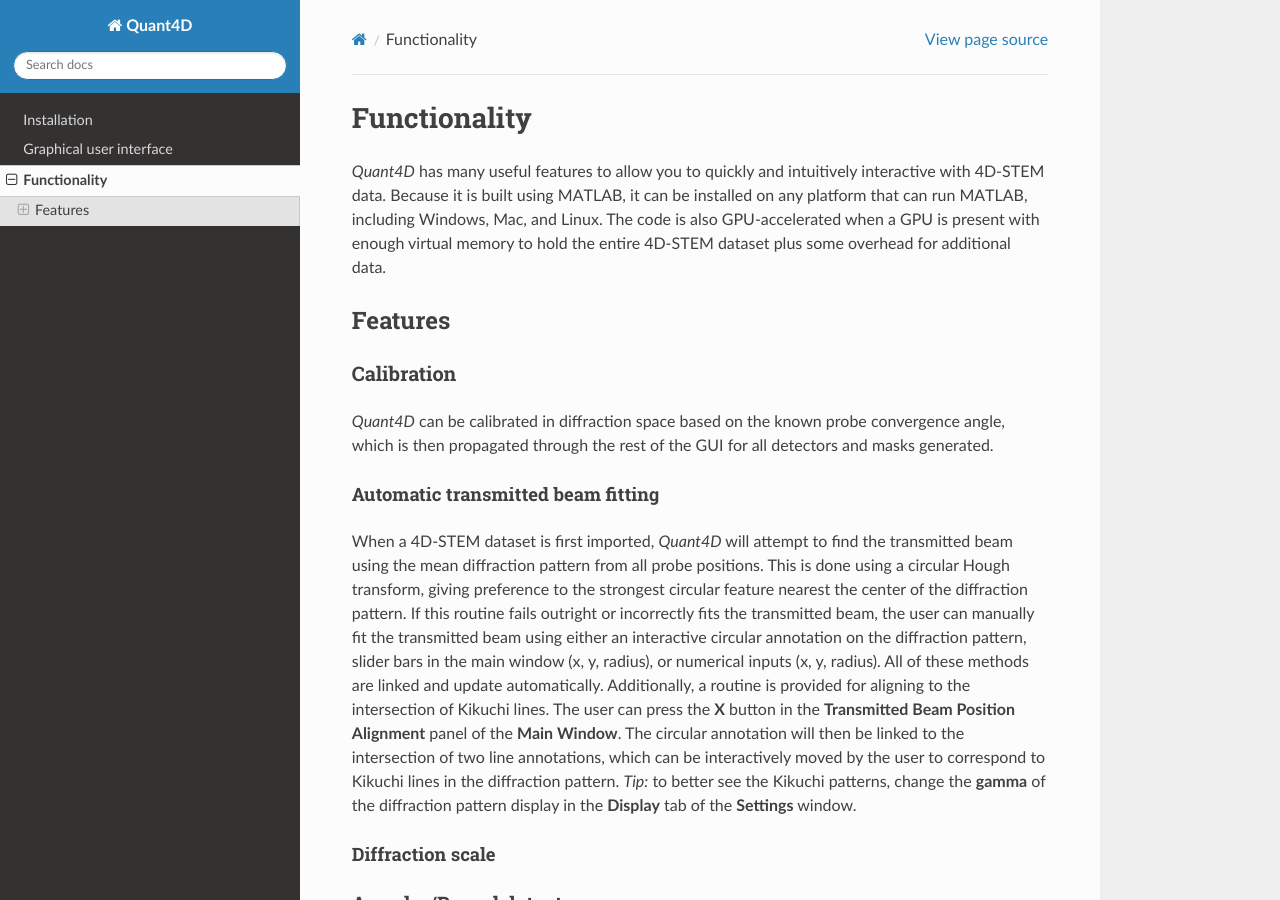
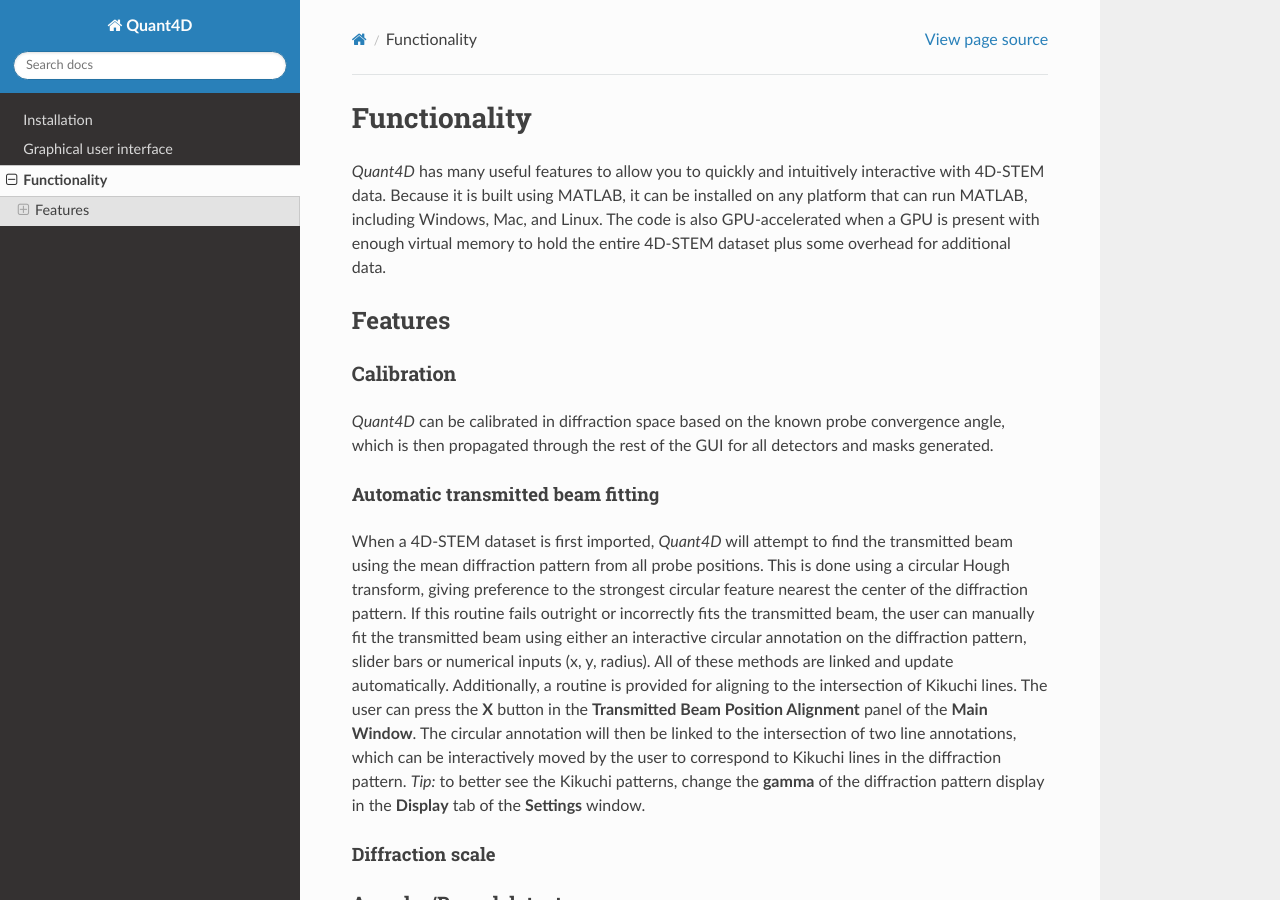
Before and after one commit to bryandesser/Quant4D, a Sphinx documentation site: the page built from docs/source/functionality.rst, in a window 1280 px wide and 900 px high. Built offline with Sphinx 7.4.7 and the Read the Docs theme 3.1.0, drawn with Linux system fonts in a browser that asks for light colours; pages that are not in the unit, such as notebooks, are missing from menus.

Commit message:
May 5, 2025, 12:13 PM

```diff
--- a/docs/source/functionality.rst
+++ b/docs/source/functionality.rst
@@ -27,7 +27,7 @@
 
 Automatic transmitted beam fitting
 ^^^^^^^^^^^^^^^^^^^^^^^^^^^^^^^^^^
-When a 4D-STEM dataset is first imported, `Quant4D` will attempt to find the transmitted beam using the mean diffraction pattern from all probe positions. This is done using a circular Hough transform, giving preference to the strongest circular feature nearest the center of the diffraction pattern. If this routine fails outright or incorrectly fits the transmitted beam, the user can manually fit the transmitted beam using either an interactive circular annotation on the diffraction pattern, slider bars in the main window (x, y, radius), or numerical inputs (x, y, radius). All of these methods are linked and update automatically. Additionally, a routine is provided for aligning to the intersection of Kikuchi lines. The user can press the **X** button in the **Transmitted Beam Position Alignment** panel of the **Main Window**. The circular annotation will then be linked to the intersection of two line annotations, which can be interactively moved by the user to correspond to Kikuchi lines in the diffraction pattern. *Tip:* to better see the Kikuchi patterns, change the **gamma** of the diffraction pattern display in the **Display** tab of the **Settings** window.
+When a 4D-STEM dataset is first imported, `Quant4D` will attempt to find the transmitted beam using the mean diffraction pattern from all probe positions. This is done using a circular Hough transform, giving preference to the strongest circular feature nearest the center of the diffraction pattern. If this routine fails outright or incorrectly fits the transmitted beam, the user can manually fit the transmitted beam using either an interactive circular annotation on the diffraction pattern, slider bars or numerical inputs (x, y, radius). All of these methods are linked and update automatically. Additionally, a routine is provided for aligning to the intersection of Kikuchi lines. The user can press the **X** button in the **Transmitted Beam Position Alignment** panel of the **Main Window**. The circular annotation will then be linked to the intersection of two line annotations, which can be interactively moved by the user to correspond to Kikuchi lines in the diffraction pattern. *Tip:* to better see the Kikuchi patterns, change the **gamma** of the diffraction pattern display in the **Display** tab of the **Settings** window.
 
 Diffraction scale
 ^^^^^^^^^^^^^^^^^
```
